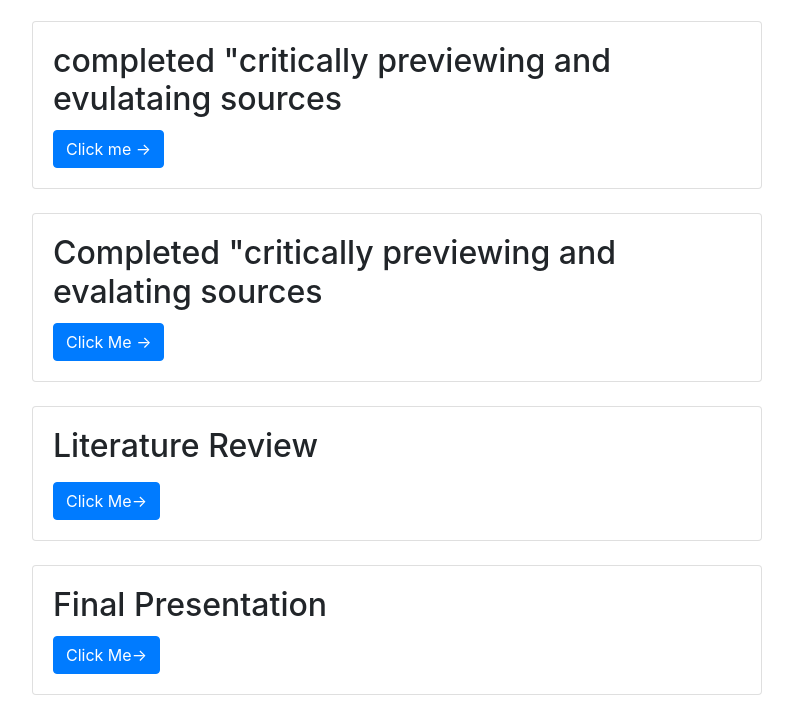
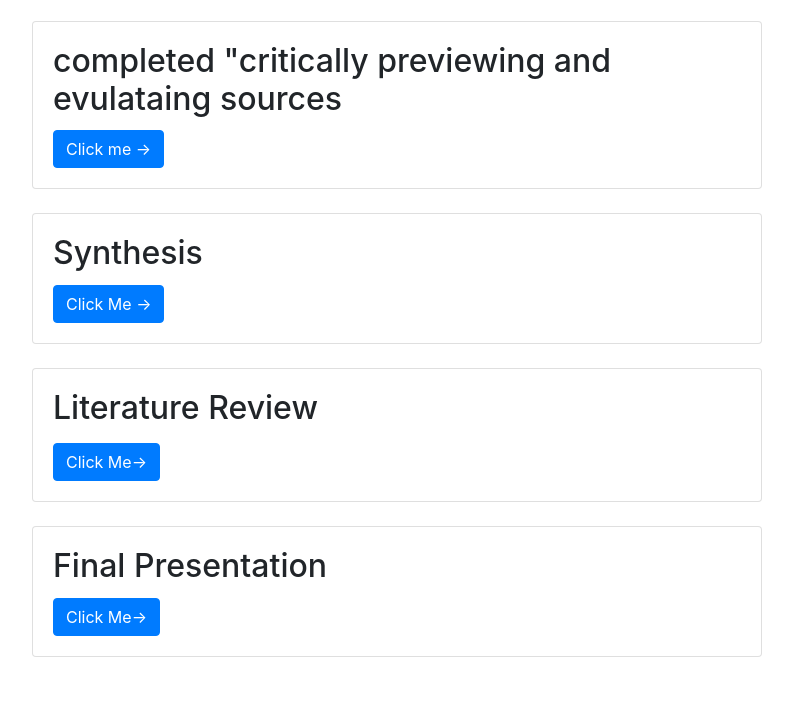
Before and after one commit to xtang100/Wrt205.github.io, a plain HTML site: page unit2and3.html in a window 1280 px wide. Shown: the part 677-1396 px from the top of the page, without its empty margins (53-846 px from the left). After the commit the page ends 1358 px from the top, so only its background shows below. Drawn offline with Linux system fonts and the light colour scheme.

Commit message:
Update unit2and3.html

```diff
--- a/unit2and3.html
+++ b/unit2and3.html
@@ -98,7 +98,7 @@
           <!-- Sythesis chart and paragrph -->
           <div class="card mb-4">
             <div class="card-body">
-              <h2 class="card-title">Completed "critically previewing and evalating sources</h2>
+              <h2 class="card-title">Synthesis</h2>
               <a href="img/Synthesis.pdf" class="btn btn-primary">Click Me &rarr;</a>
             </div>
           </div>
```
